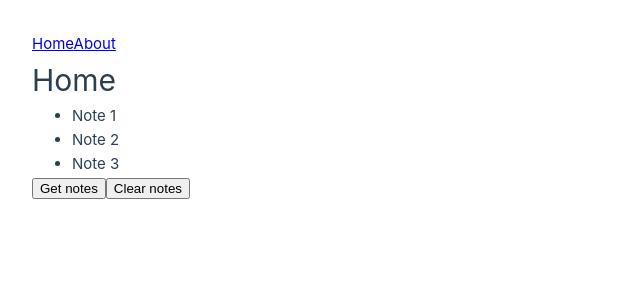
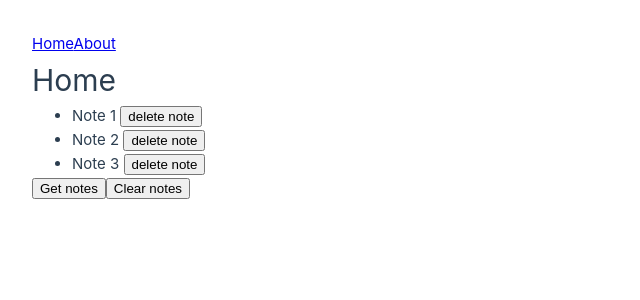
Before and after one commit to appohfaiths/notepal-vue, a Vue app: page / in a window 1280 px wide. Shown: the top 300 px of the page, without its empty margins (0-640 px from the left). Built offline with nearby package versions, Linux system fonts and the light colour scheme.

Commit message:
feat: add delete note functionality

```diff
--- a/src/views/HomeView.vue
+++ b/src/views/HomeView.vue
@@ -4,7 +4,7 @@ import { storeToRefs } from 'pinia';
 
 const store = useNotesStore();
 const { notes } = storeToRefs(store);
-const { $reset, getNotes } = store;
+const { $reset, getNotes, deleteNote } = store;
 // store.$patch({
 //   notes: [
 //     { id: 1, text: 'Learn Vue 3' },
@@ -21,6 +21,7 @@ const { $reset, getNotes } = store;
     <ul>
       <li v-for="note in notes" :key="note.note_id" >
         {{ note.title }}
+        <button @click="deleteNote(note.note_id)">delete note</button>
       </li>
     </ul>
     <button @click="getNotes">Get notes</button>
```
